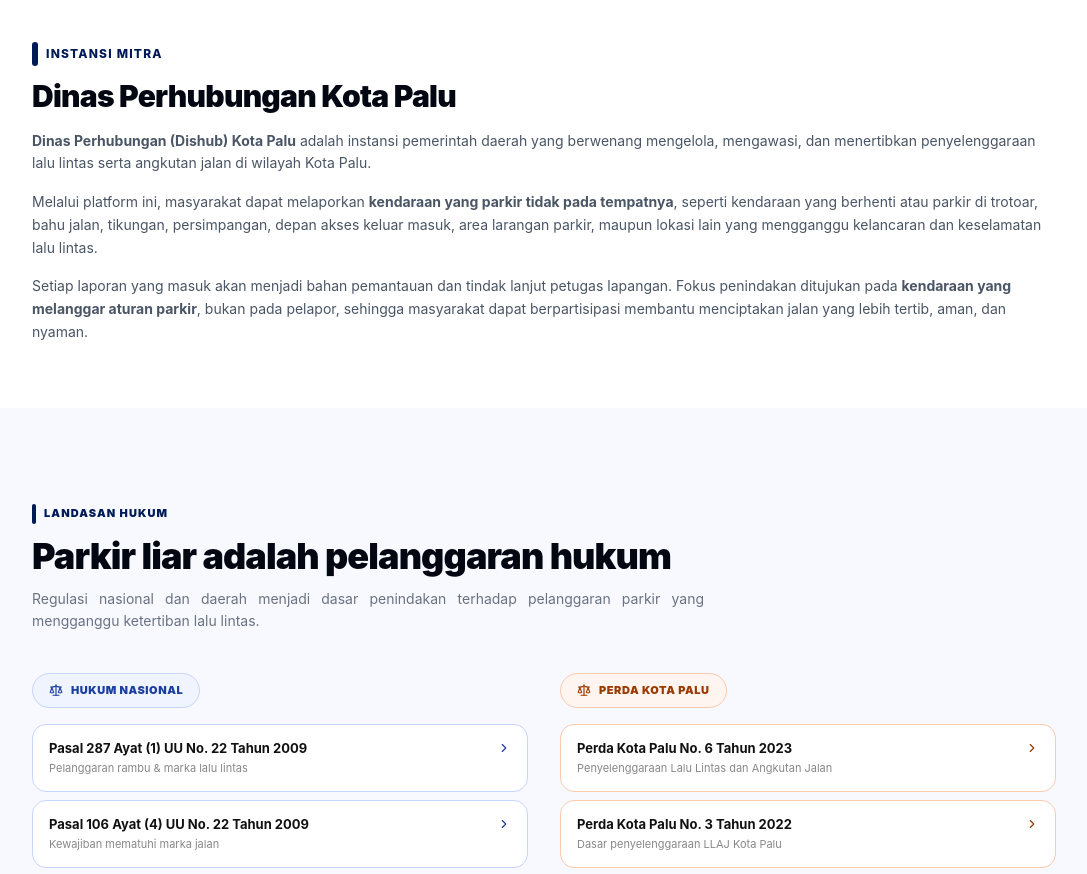
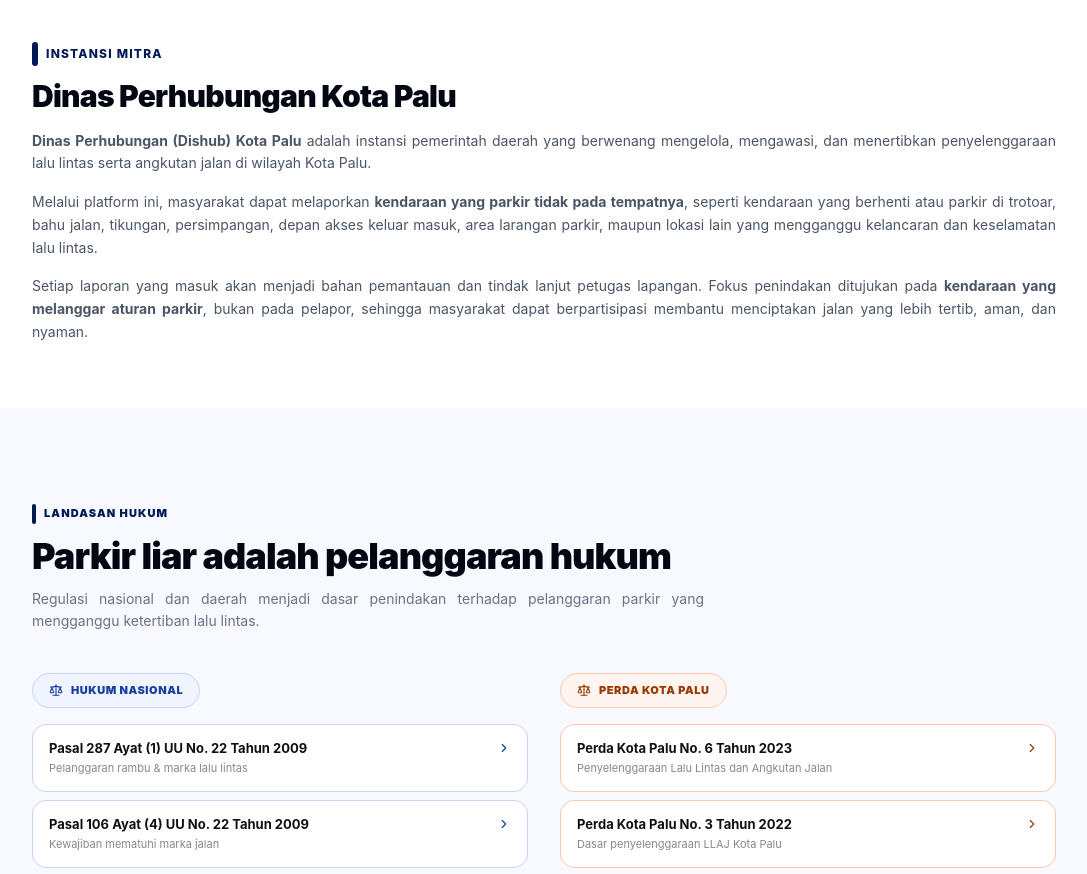
Before and after one commit to FransiscaApriliaT/frontend_siapparkir, a React app: page / in a window 1280 px wide. Shown: the part 1380-2254 px from the top of the page, without its empty margins (96-1183 px from the left). Built offline with nearby package versions, Linux system fonts and the light colour scheme; the HTML template or start-up script is replaced by a standard one.

Commit message:
betulanratakanankiri

```diff
--- a/src/pages/public/LandingPage.jsx
+++ b/src/pages/public/LandingPage.jsx
@@ -331,7 +331,7 @@ const LandingPage = () => {
           </h2>
 
           <div className="flex flex-col lg:flex-row gap-8 items-start">
-            <div className="flex-1 space-y-4 text-sm text-gray-600 leading-relaxed">
+            <div className="flex-1 space-y-4 text-sm text-gray-600 leading-relaxed text-justify">
               <p>
                 <strong>Dinas Perhubungan (Dishub) Kota Palu</strong> adalah instansi pemerintah daerah yang berwenang mengelola, mengawasi, dan menertibkan penyelenggaraan lalu lintas serta angkutan jalan di wilayah Kota Palu.
               </p>
```
